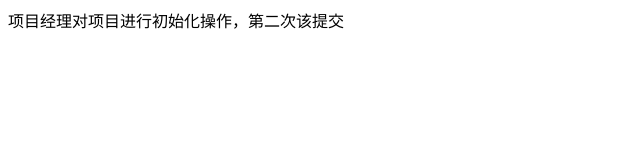
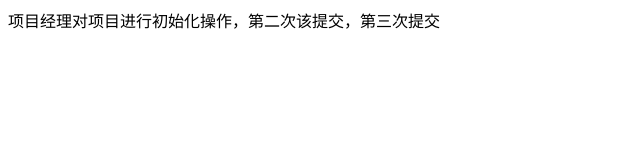
Before and after one commit to xxc1995/git-demo, a plain HTML site: page index.html in a window 1280 px wide. Shown: the whole page, without its empty margins (0-640 px from the left). Drawn offline with Linux system fonts and the light colour scheme.

Commit message:
第三次提交

```diff
--- a/index.html
+++ b/index.html
@@ -7,6 +7,6 @@
     <title>Document</title>
 </head>
 <body>
-    项目经理对项目进行初始化操作，第二次该提交
+    项目经理对项目进行初始化操作，第二次该提交，第三次提交
 </body>
 </html>
```
